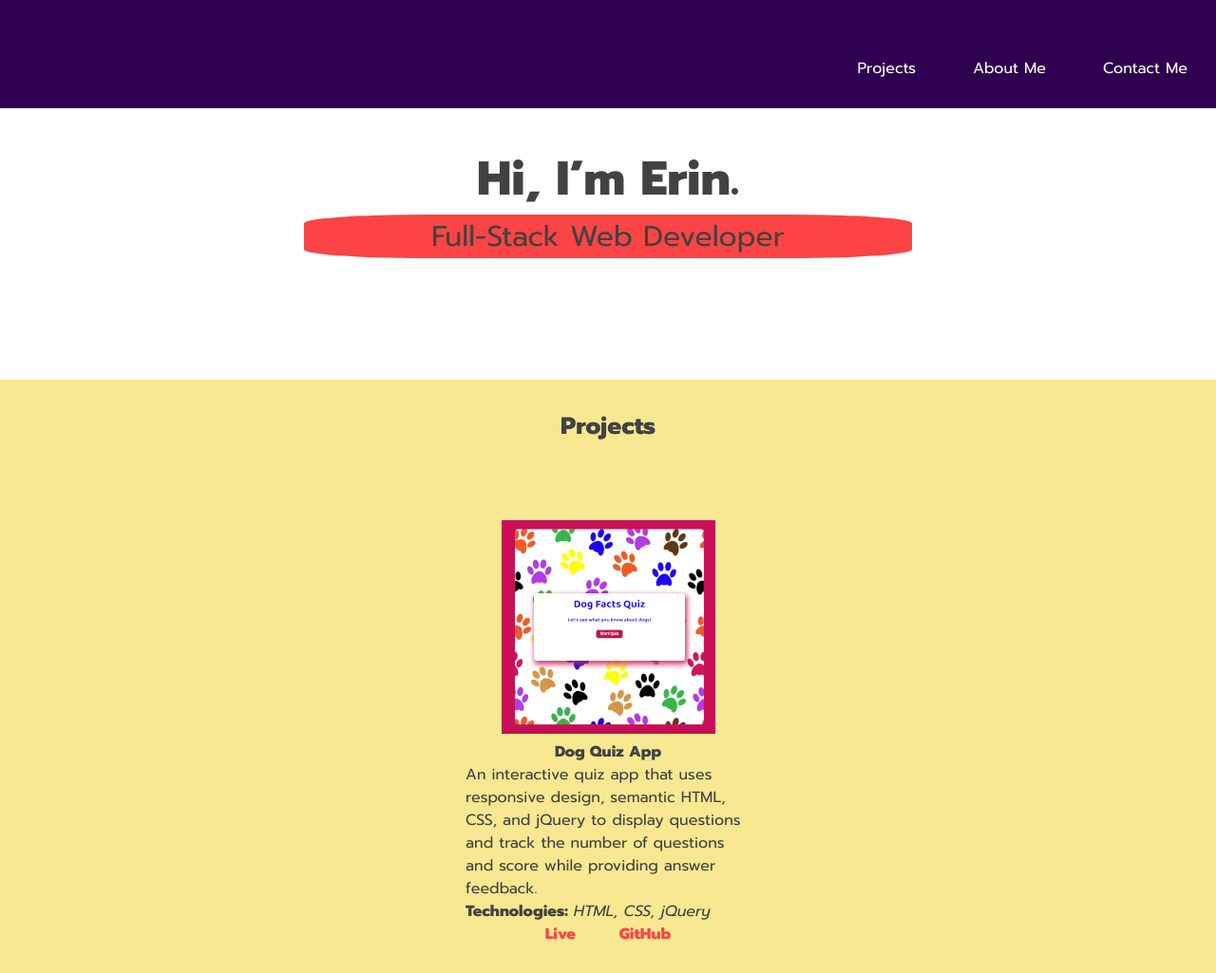
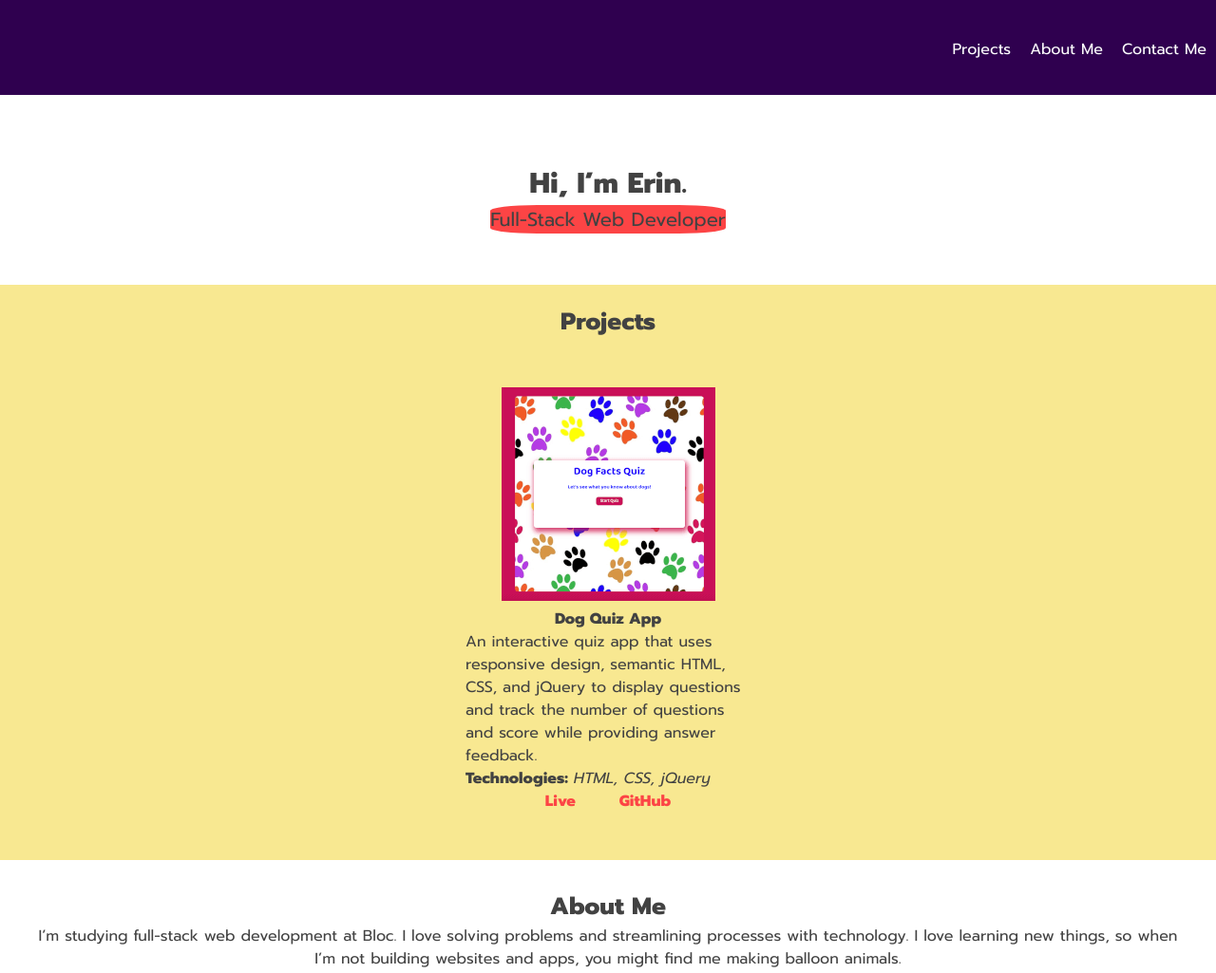
Before and after one commit to ehewett/portfolio, a plain HTML site: page index.html in a window 1280 px wide. Shown: the top 1025 px of the page at 95% size. Drawn offline with Linux system fonts and the light colour scheme.

Commit message:
updated menu for mobile

```diff
--- a/css/style.css
+++ b/css/style.css
@@ -27,11 +27,12 @@
 }
 
 .nav ul {
-  /* text-align: right; */
   padding-top: 30px;
-  margin-left: auto;
+
   display: flex;
   justify-content: flex-end;
+  flex-direction: column;
+  margin-left: 20px;
 }
 
 :target:before {
@@ -39,6 +40,12 @@
   height: 300px;
   margin-top: -300px;
   content: "";
+}
+
+.nav li {
+  margin: 0px;
+  text-align: left;
+  padding-bottom: 15px;
 }
 
 li {
@@ -61,24 +68,27 @@ nav a:hover {
 
 header {
   background-color: white;
-  height: 300px;
+
   margin-top: 100px;
+  height: 200px;
 }
 
 .header {
-  font-size: 50px;
   font-weight: bold;
-  padding-top: 50px;
+  padding-top: 70px;
   color: #424242;
+  font-size: 30px;
 }
 
 .splash {
   width: 50%;
   background-color: #fc4445;
-  display: inline-block;
-  font-size: 30px;
+  /* display: inline-block; */
+  display: inline;
+
   border-radius: 20%;
   color: #424242;
+  font-size: 15px;
 }
 
 section {
@@ -90,7 +100,7 @@ section {
   background-color: #f8e891;
   font-size: 25px;
   color: #424242;
-  padding: 30px;
+  padding: 20px 20px 0;
 }
 
 .bold {
@@ -153,28 +163,43 @@ section {
   color: white;
 }
 
-@media screen and (max-width: 425px) {
+@media screen and (min-width: 425px) {
   .nav ul {
-    flex-direction: column;
-    margin-left: 20px;
+    /* margin-left: auto;  */
+    flex-direction: row;
   }
 
   .nav li {
-    margin: 0px;
-    text-align: left;
-    padding-bottom: 15px;
+    margin: 10px;
+  }
+  /* .splash {
+     font-size: 20px;
+  } */
+
+  /* .header {
+    font-size: 50px;
+  } */
+
+  header {
+    height: 300px;
   }
 }
 
-@media screen and (max-width: 750px) {
+@media screen and (min-width: 750px) {
   header {
     height: 200px;
   }
   .header {
     font-size: 30px;
   }
-
   .splash {
     font-size: 20px;
   }
+
+  .nav ul {
+    padding-top: 30px;
+    margin-left: auto;
+    display: flex;
+    justify-content: flex-end;
+  }
 }
```
